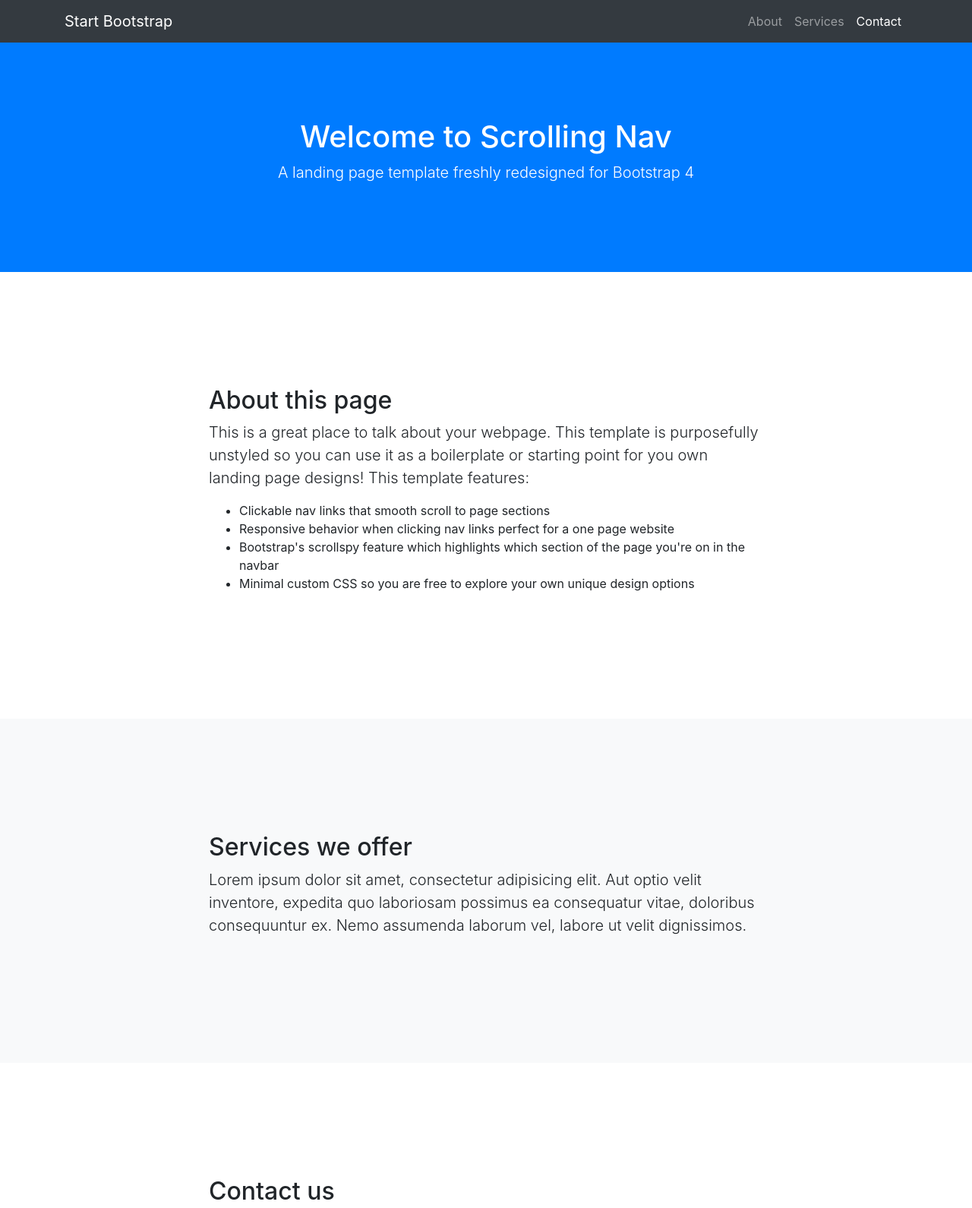
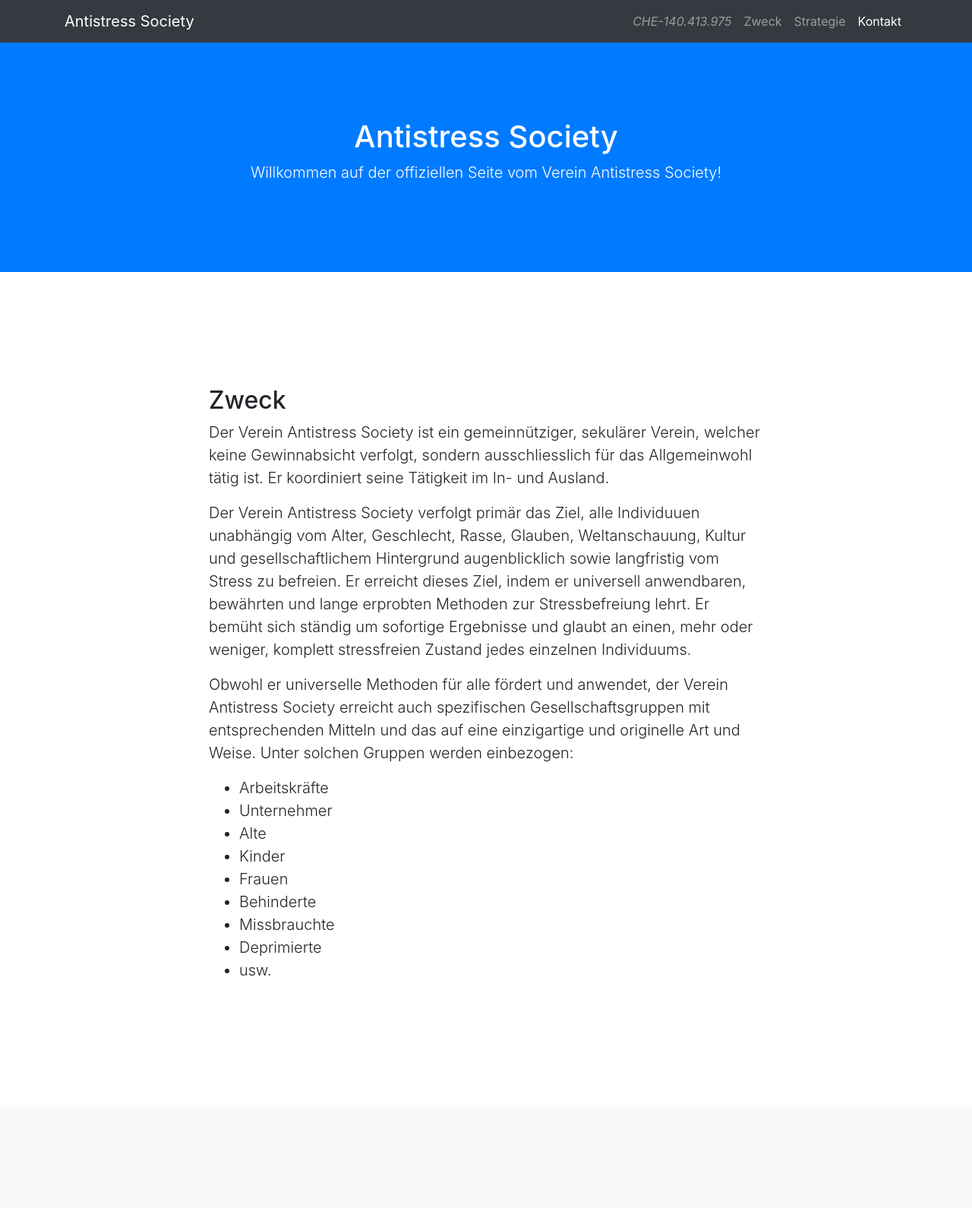
Before and after one commit to Antistress-Society/antistress-society.github.io, a website with bundled scripts: page index.html in a window 1280 px wide. Shown: the top 1590 px of the page at 76% size. Built offline with nearby package versions, Linux system fonts and the light colour scheme.

Commit message:
all content

```diff
--- a/index.html
+++ b/index.html
@@ -8,7 +8,7 @@
   <meta name="description" content="">
   <meta name="author" content="">
 
-  <title>Scrolling Nav - Start Bootstrap Template</title>
+  <title>Antistress Society</title>
 
   <!-- Bootstrap core CSS -->
   <link href="vendor/bootstrap/css/bootstrap.min.css" rel="stylesheet">
@@ -23,20 +23,23 @@
   <!-- Navigation -->
   <nav class="navbar navbar-expand-lg navbar-dark bg-dark fixed-top" id="mainNav">
     <div class="container">
-      <a class="navbar-brand js-scroll-trigger" href="#page-top">Start Bootstrap</a>
+      <a class="navbar-brand js-scroll-trigger" href="#page-top">Antistress Society</a>
       <button class="navbar-toggler" type="button" data-toggle="collapse" data-target="#navbarResponsive" aria-controls="navbarResponsive" aria-expanded="false" aria-label="Toggle navigation">
         <span class="navbar-toggler-icon"></span>
       </button>
       <div class="collapse navbar-collapse" id="navbarResponsive">
         <ul class="navbar-nav ml-auto">
           <li class="nav-item">
-            <a class="nav-link js-scroll-trigger" href="#about">About</a>
+            <a class="nav-link js-scroll-trigger" href="https://ag.chregister.ch/cr-portal/auszug/auszug.xhtml?uid=CHE-140.413.975"><i>CHE-140.413.975</i></a>
           </li>
           <li class="nav-item">
-            <a class="nav-link js-scroll-trigger" href="#services">Services</a>
+            <a class="nav-link js-scroll-trigger" href="#zweck">Zweck</a>
           </li>
           <li class="nav-item">
-            <a class="nav-link js-scroll-trigger" href="#contact">Contact</a>
+            <a class="nav-link js-scroll-trigger" href="#strategie">Strategie</a>
+          </li>
+          <li class="nav-item">
+            <a class="nav-link js-scroll-trigger" href="#kontakt">Kontakt</a>
           </li>
         </ul>
       </div>
@@ -45,45 +48,57 @@
 
   <header class="bg-primary text-white">
     <div class="container text-center">
-      <h1>Welcome to Scrolling Nav</h1>
-      <p class="lead">A landing page template freshly redesigned for Bootstrap 4</p>
+      <h1>Antistress Society</h1>
+      <p class="lead">Willkommen auf der offiziellen Seite vom Verein Antistress Society!</p>
     </div>
   </header>
 
-  <section id="about">
+  <section id="zweck">
     <div class="container">
       <div class="row">
         <div class="col-lg-8 mx-auto">
-          <h2>About this page</h2>
-          <p class="lead">This is a great place to talk about your webpage. This template is purposefully unstyled so you can use it as a boilerplate or starting point for you own landing page designs! This template features:</p>
-          <ul>
-            <li>Clickable nav links that smooth scroll to page sections</li>
-            <li>Responsive behavior when clicking nav links perfect for a one page website</li>
-            <li>Bootstrap's scrollspy feature which highlights which section of the page you're on in the navbar</li>
-            <li>Minimal custom CSS so you are free to explore your own unique design options</li>
-          </ul>
+          <h2>Zweck</h2>
+          <p class="lead">Der Verein Antistress Society ist ein gemeinnütziger, sekulärer Verein, welcher keine Gewinnabsicht verfolgt, sondern ausschliesslich für das Allgemeinwohl tätig ist. Er koordiniert seine Tätigkeit im In- und Ausland.</p>
+          <p class="lead">Der Verein Antistress Society verfolgt primär das Ziel, alle Individuuen unabhängig vom Alter, Geschlecht, Rasse, Glauben, Weltanschauung, Kultur und gesellschaftlichem Hintergrund augenblicklich sowie langfristig vom Stress zu befreien. Er erreicht dieses Ziel, indem er universell anwendbaren, bewährten und lange erprobten Methoden zur Stressbefreiung lehrt. Er bemüht sich ständig um sofortige Ergebnisse und glaubt an einen, mehr oder weniger, komplett stressfreien Zustand jedes einzelnen Individuums.</p>
+          <p class="lead">Obwohl er universelle Methoden für alle fördert und anwendet, der Verein Antistress Society erreicht auch spezifischen Gesellschaftsgruppen mit entsprechenden Mitteln und das auf eine einzigartige und originelle Art und Weise. Unter solchen Gruppen werden einbezogen:</p>
+          <p class="lead">
+            <ul class="lead">
+              <li>Arbeitskräfte</li>
+              <li>Unternehmer</li>
+              <li>Alte</li>
+              <li>Kinder</li>
+              <li>Frauen</li>
+              <li>Behinderte</li>
+              <li>Missbrauchte</li>
+              <li>Deprimierte</li>
+              <li>usw.</li>
+            </ul>
+          </p>
         </div>
       </div>
     </div>
   </section>
 
-  <section id="services" class="bg-light">
+  <section id="strategie" class="bg-light">
     <div class="container">
       <div class="row">
         <div class="col-lg-8 mx-auto">
-          <h2>Services we offer</h2>
-          <p class="lead">Lorem ipsum dolor sit amet, consectetur adipisicing elit. Aut optio velit inventore, expedita quo laboriosam possimus ea consequatur vitae, doloribus consequuntur ex. Nemo assumenda laborum vel, labore ut velit dignissimos.</p>
+          <h2>Strategie</h2>
+          <p class="lead">Der Verein Antistress Society organisiert sich so schlank und informell, wie es nur geht. Sein Rückgrat bildet ein relativ kleines aber globales Netzwerk an Freiwiligen, Gönnern und Sympathisanten. Gegenseitiges Vertrauen in allen Anliegen des Vereins ist das A und O.
+          </p>
+          <p class="lead">Der Verein Antistress Society pflegt engen Kontakt mit Vereinen mit dem gleichen oder ähnlichen Zweck im Ausland, vor allem in Indien und USA. Seine Aktivitäten richten sich laufend nach der Dynamik der sich stetig ändernden Welt. Beim dem ganzen Spektrum der Tätigkeiten wird der Fokus primär auf die kostengünstige und effiziente Verwendung der Internet- und IT-Technologien gelegt. Konventielle Art der Wohltätigkeitsarbeit wird jedoch punktuell dort verrichtet, wo der Bedarf und Umstände es erfordern.</p>
         </div>
       </div>
     </div>
   </section>
 
-  <section id="contact">
+  <section id="kontakt">
     <div class="container">
       <div class="row">
         <div class="col-lg-8 mx-auto">
-          <h2>Contact us</h2>
-          <p class="lead">Lorem ipsum dolor sit amet, consectetur adipisicing elit. Vero odio fugiat voluptatem dolor, provident officiis, id iusto! Obcaecati incidunt, qui nihil beatae magnam et repudiandae ipsa exercitationem, in, quo totam.</p>
+          <h2>Kontakt</h2>
+          <p class="lead">Bei Fragen oder sonstigen Anliegen: <a href="mailto:antistress.society@gmail.com">antistress.society@gmail.com</a></p>
+          <p class="lead">Eintrag im Handelsregister des Kanton Aargau: <a href="https://ag.chregister.ch/cr-portal/auszug/auszug.xhtml?uid=CHE-140.413.975">CHE-140.413.975</a></p>
         </div>
       </div>
     </div>
@@ -92,7 +107,7 @@
   <!-- Footer -->
   <footer class="py-5 bg-dark">
     <div class="container">
-      <p class="m-0 text-center text-white">Copyright &copy; Your Website 2020</p>
+      <p class="m-0 text-center text-white">Copyright &copy; Antistress Society 2020</p>
     </div>
     <!-- /.container -->
   </footer>
```
